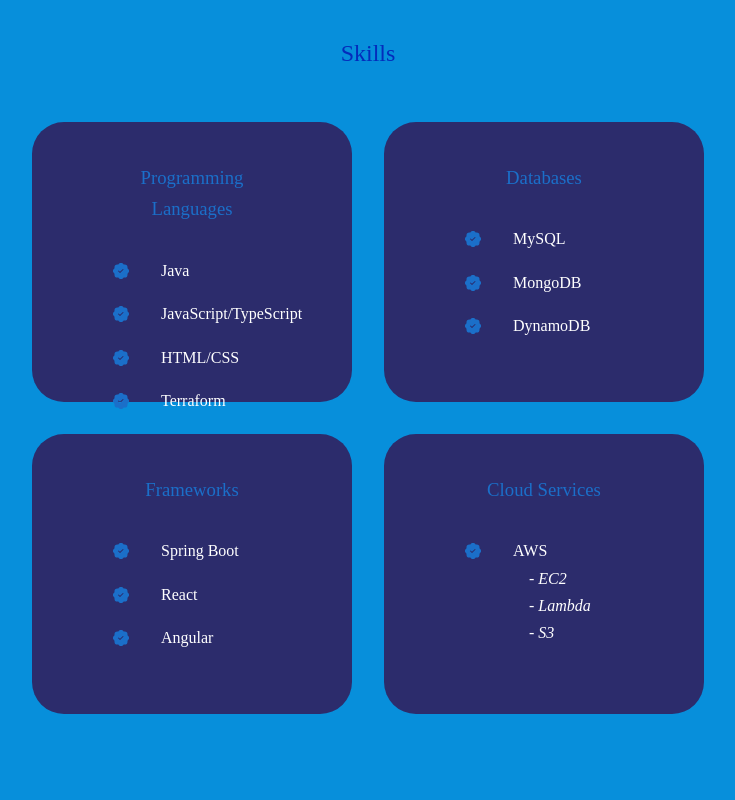
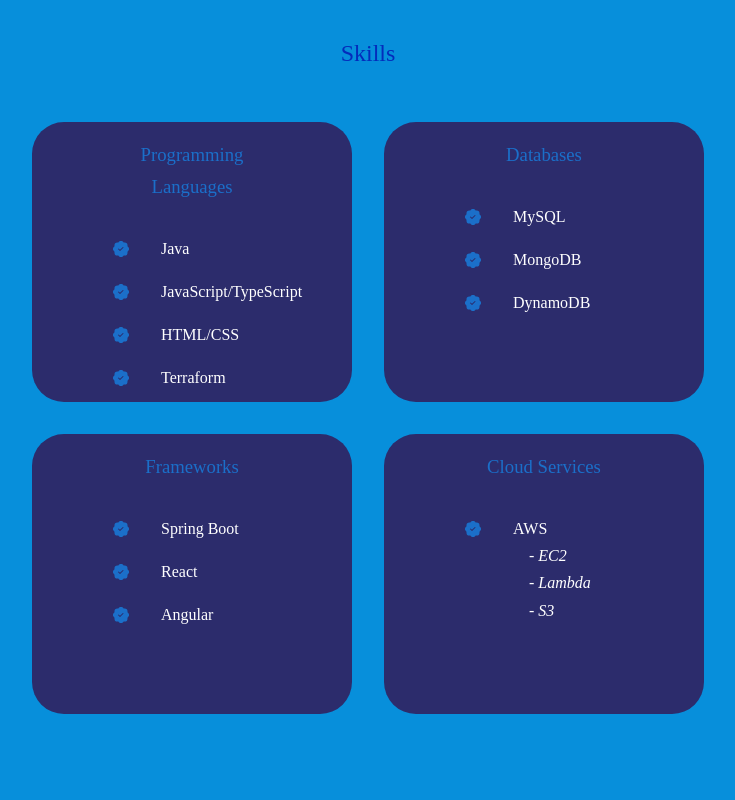
Before and after one commit to aiyer11/aiyer11.github.io, a React (Create React App) app: page / in a window 1280 px wide. Shown: the part 1740-2540 px from the top of the page, without its empty margins (272-1007 px from the left). Built offline with nearby package versions, Linux system fonts and the light colour scheme; a web font is replaced by a local one.

Commit message:
Fixed sizing issue for skills page

```diff
--- a/src/components/Skills/skills.css
+++ b/src/components/Skills/skills.css
@@ -12,7 +12,7 @@
 .skills_container > div{
 
     background: var(--color-bg-variant);
-    padding: 2.4rem 5rem;
+    padding: 1rem 5rem;
     border-radius: 2rem;
     height: 35vh;
     width: 40vh;
--- a/src/index.css
+++ b/src/index.css
@@ -134,7 +134,7 @@
       width: var(--container-width-md);
   }
 
- .section{
+ section{
 
       margin-top: 6rem;
   }
@@ -150,7 +150,7 @@
       width: var(--container-width-sm);
   }
 
-  .section > h2{
+  section > h2{
 
       margin-bottom: 2rem;
   }
```
